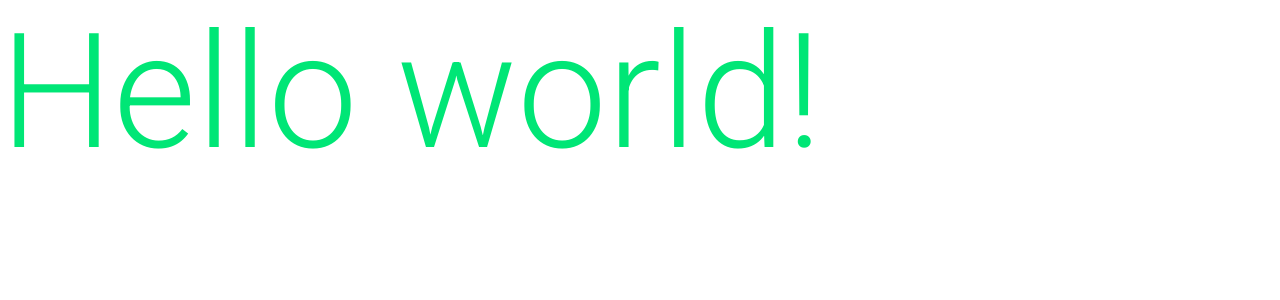
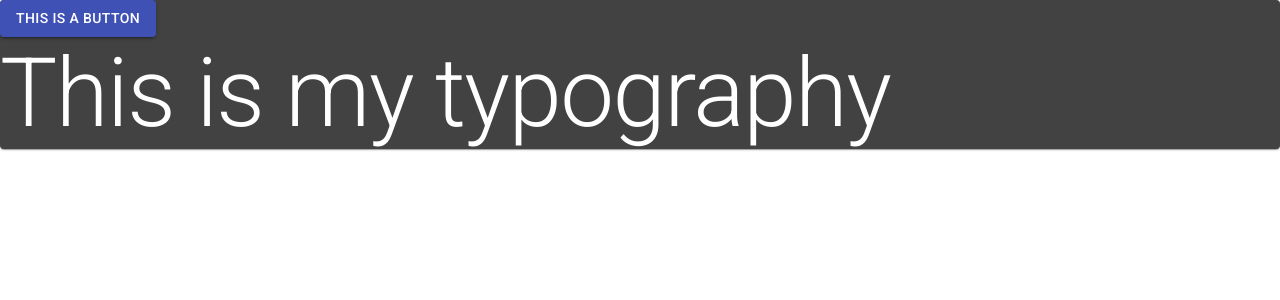
Before and after one commit to tmot24/mui, a React (Create React App) app: page / in a window 1280 px wide. Shown: the top 300 px of the page. Built offline with nearby package versions, Linux system fonts and the light colour scheme.

Commit message:
#6: Themes - Making your own Theme

```diff
--- a/package.json
+++ b/package.json
@@ -5,7 +5,6 @@
   "dependencies": {
     "@material-ui/core": "^4.11.3",
     "@material-ui/icons": "^4.11.2",
-    "@material-ui/styles": "^4.11.3",
     "@testing-library/jest-dom": "^5.12.0",
     "@testing-library/react": "^11.2.6",
     "@testing-library/user-event": "^12.8.3",
--- /dev/null
+++ b/src/06Theme/App.js
@@ -0,0 +1,32 @@
+import {Button, Paper, ThemeProvider, Typography} from "@material-ui/core";
+import {createMuiTheme, makeStyles} from "@material-ui/core/styles";
+
+const theme = createMuiTheme({
+    palette: {
+        type: "dark",
+    }
+});
+
+/*const useStyles = makeStyles(theme => ({
+    root: {
+        height: "100vh",
+        background: "linear-gradient(45deg, #FE6B8B 30%, #FF8E53 90%)"
+    },
+}));*/
+
+export const App = () => {
+    // const classes = useStyles(theme);
+
+    return (
+        <ThemeProvider theme={theme}>
+            <Paper>
+                <Button color={"primary"} variant={"contained"}>
+                    This is a button
+                </Button>
+                <Typography variant={"h1"}>
+                    This is my typography
+                </Typography>
+            </Paper>
+        </ThemeProvider>
+    );
+};
--- a/src/index.js
+++ b/src/index.js
@@ -1,15 +1,11 @@
 import React from 'react';
 import ReactDOM from 'react-dom';
 import './index.css';
-import {App} from './05Typography/App';
-import { ThemeProvider } from '@material-ui/core/styles';
-import {theme} from "./theme";
+import {App} from './06Theme/App';
 
 ReactDOM.render(
   <React.StrictMode>
-      <ThemeProvider theme={theme}>
               <App/>
-      </ThemeProvider>
   </React.StrictMode>,
   document.getElementById('root')
 );
```
